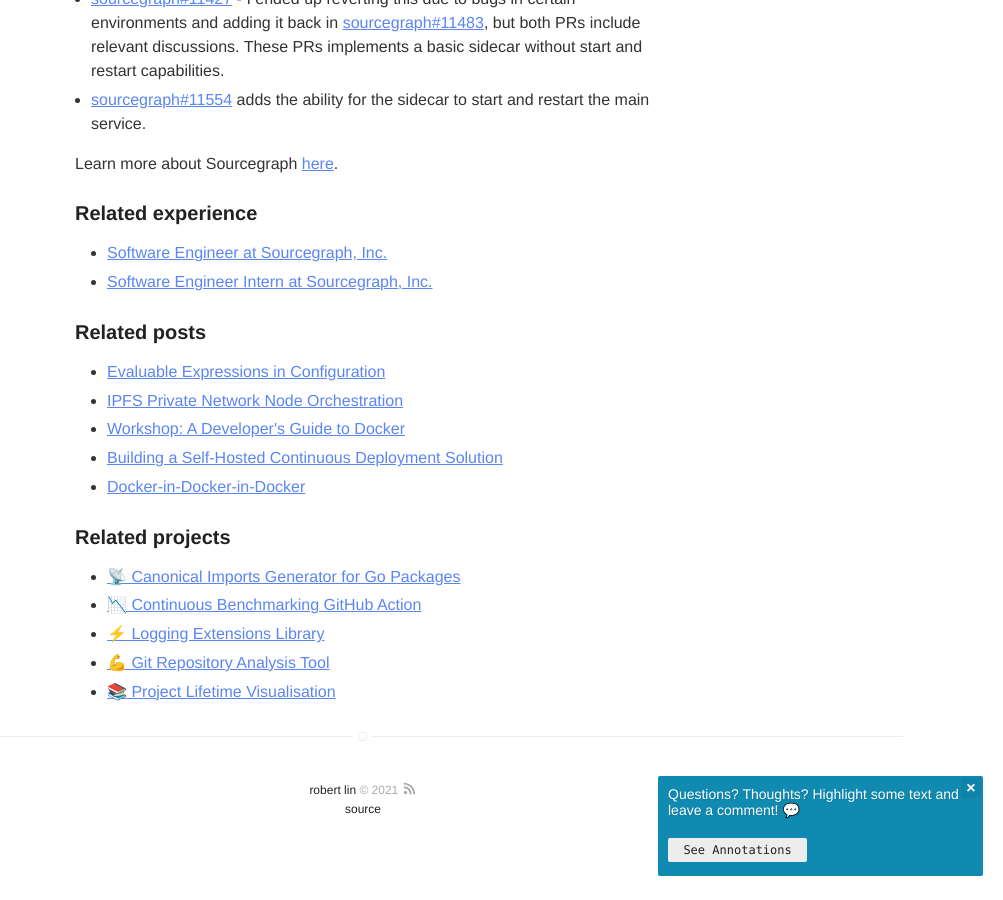
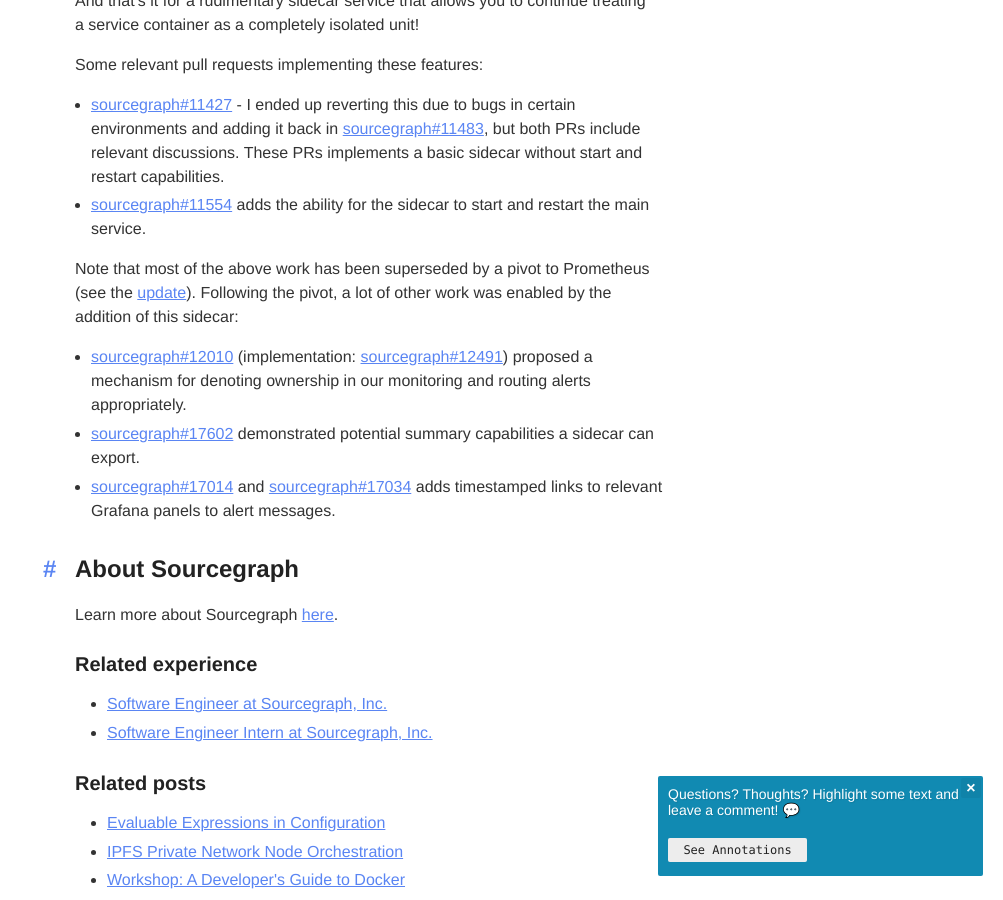
Before and after one commit to bobheadxi/bobheadxi.github.io, a Jekyll site: the page built from content/_posts/2020-06-21-docker-sidecar.md, in a window 1280 px wide and 900 px high, scrolled down 8017 px. Shown: the whole window, without its empty margins (277-1280 px from the left). Built offline with Jekyll 4.4.1, drawn with Linux system fonts in a browser that asks for light colours; nearby versions of some CDN libraries; emoji names are drawn with the system emoji font; a style sheet for code colours, icons or effects is not loaded; before the commit the page ends 8896 px from its top, so only the background shows below that; some of the changed text lies outside the part shown.

Commit message:
update docker-sidecar post with more links

```diff
--- a/content/_posts/2020-06-21-docker-sidecar.md
+++ b/content/_posts/2020-06-21-docker-sidecar.md
@@ -311,4 +313,13 @@
 * [sourcegraph#11427](https://github.com/sourcegraph/sourcegraph/pull/11427) - I ended up reverting this due to bugs in certain environments and adding it back in [sourcegraph#11483](https://github.com/sourcegraph/sourcegraph/pull/11483), but both PRs include relevant discussions. These PRs implements a basic sidecar without start and restart capabilities.
 * [sourcegraph#11554](https://github.com/sourcegraph/sourcegraph/pull/11554) adds the ability for the sidecar to start and restart the main service.
 
+Note that most of the above work has been superseded by a pivot to Prometheus (see the [update](#️update)).
+Following the pivot, a lot of other work was enabled by the addition of this sidecar:
+
+* [sourcegraph#12010](https://github.com/sourcegraph/sourcegraph/issues/12010) (implementation: [sourcegraph#12491](https://github.com/sourcegraph/sourcegraph/pull/12491)) proposed a mechanism for denoting ownership in our monitoring and routing alerts appropriately.
+* [sourcegraph#17602](https://github.com/sourcegraph/sourcegraph/pull/17602) demonstrated potential summary capabilities a sidecar can export.
+* [sourcegraph#17014](https://github.com/sourcegraph/sourcegraph/pull/17014) and [sourcegraph#17034](https://github.com/sourcegraph/sourcegraph/pull/17034) adds timestamped links to relevant Grafana panels to alert messages.
+
+## About Sourcegraph
+
 Learn more about Sourcegraph [here](https://about.sourcegraph.com/).
```
Also changed, not shown: other parts of content/_posts/2020-06-21-docker-sidecar.md (+3 -1 lines).
